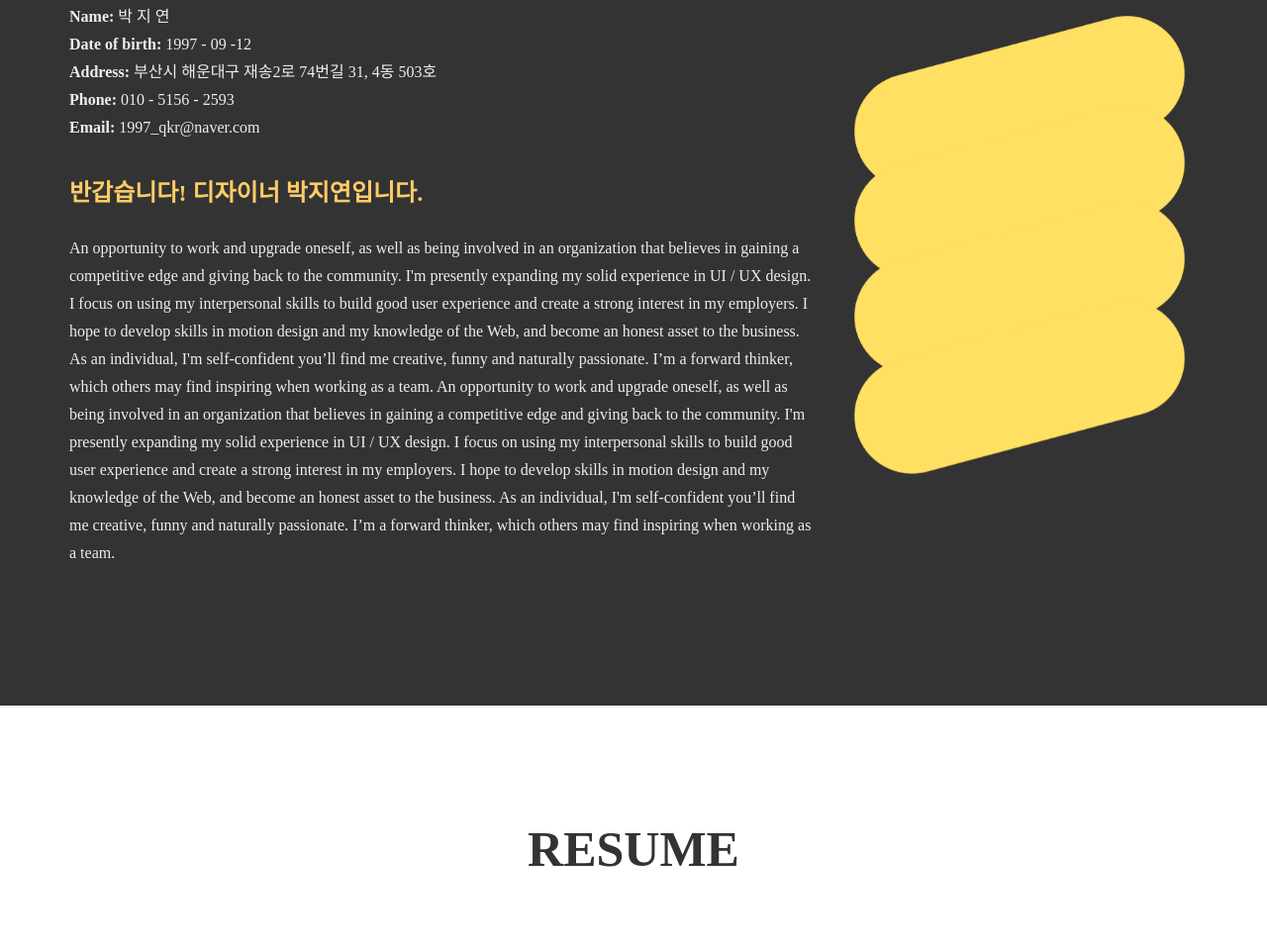
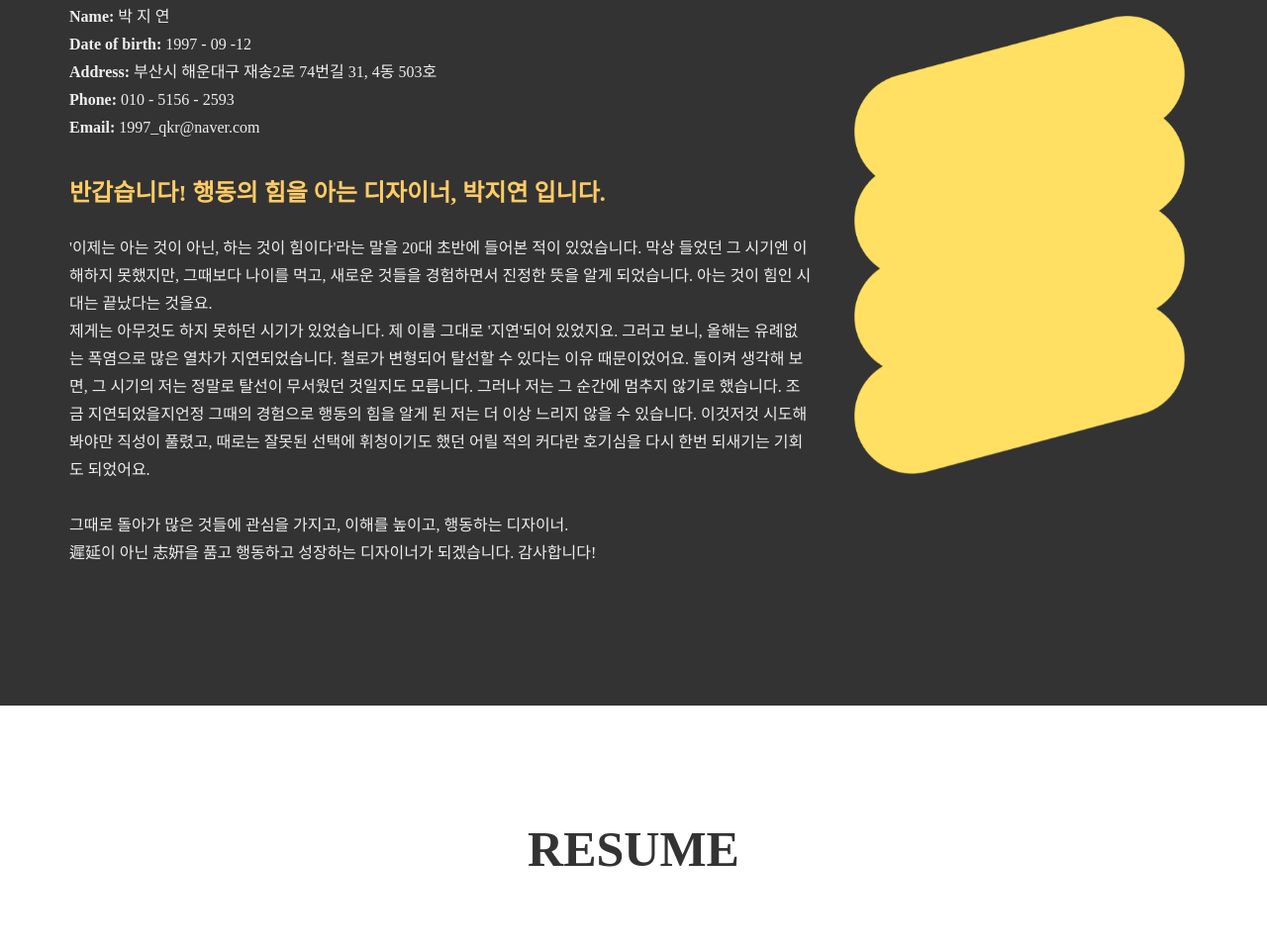
Before and after one commit to JY0900/portfolio, a plain HTML site: page index.html in a window 1280 px wide. Shown: the part 3048-4008 px from the top of the page at 99% size. Drawn offline with Linux system fonts and the light colour scheme; a web font is replaced by a local one.

Commit message:
Add files via upload

```diff
--- a/index.html
+++ b/index.html
@@ -250,21 +250,11 @@
             <li><strong>Email:</strong> 1997_qkr@naver.com</li>
           </ul>
           <div class="short-info wow fadeInUp">
-            <h3 class="ye">반갑습니다! 디자이너 박지연입니다.</h3>
-            <p>An opportunity to work and upgrade oneself, as well as being involved in an organization that believes in
-              gaining a competitive edge and giving back to the community. I'm presently expanding my solid experience
-              in UI / UX design. I focus on using my interpersonal skills to build good user experience and create a
-              strong interest in my employers. I hope to develop skills in motion design and my knowledge of the Web,
-              and become an honest asset to the business. As an individual, I'm self-confident you’ll find me creative,
-              funny and naturally passionate. I’m a forward thinker, which others may find inspiring when working as a
-              team.
-              An opportunity to work and upgrade oneself, as well as being involved in an organization that believes in
-              gaining a competitive edge and giving back to the community. I'm presently expanding my solid experience
-              in UI / UX design. I focus on using my interpersonal skills to build good user experience and create a
-              strong interest in my employers. I hope to develop skills in motion design and my knowledge of the Web,
-              and become an honest asset to the business. As an individual, I'm self-confident you’ll find me creative,
-              funny and naturally passionate. I’m a forward thinker, which others may find inspiring when working as a
-              team.</p>
+            <h3 class="ye">반갑습니다! 행동의 힘을 아는 디자이너, 박지연 입니다.</h3>
+            <p>'이제는 아는 것이 아닌, 하는 것이 힘이다'라는 말을 20대 초반에 들어본 적이 있었습니다. 막상 들었던 그 시기엔 이해하지 못했지만, 그때보다 나이를 먹고, 새로운 것들을 경험하면서 진정한 뜻을 알게 되었습니다. 아는 것이 힘인 시대는 끝났다는 것을요.<br>
+              제게는 아무것도 하지 못하던 시기가 있었습니다. 제 이름 그대로 '지연'되어 있었지요. 그러고 보니, 올해는 유례없는 폭염으로 많은 열차가 지연되었습니다. 철로가 변형되어 탈선할 수 있다는 이유 때문이었어요. 돌이켜 생각해 보면, 그 시기의 저는 정말로 탈선이 무서웠던 것일지도 모릅니다. 그러나 저는 그 순간에 멈추지 않기로 했습니다. 조금 지연되었을지언정 그때의 경험으로 행동의 힘을 알게 된 저는 더 이상 느리지 않을 수 있습니다. 이것저것 시도해 봐야만 직성이 풀렸고, 때로는 잘못된 선택에 휘청이기도 했던 어릴 적의 커다란 호기심을 다시 한번 되새기는 기회도 되었어요. <br>
+              <br>그때로 돌아가 많은 것들에 관심을 가지고, 이해를 높이고, 행동하는 디자이너. <br>
+              遲延이 아닌 志姸을 품고 행동하고 성장하는 디자이너가 되겠습니다. 감사합니다!</p>
           </div>
         </div>
 
```
